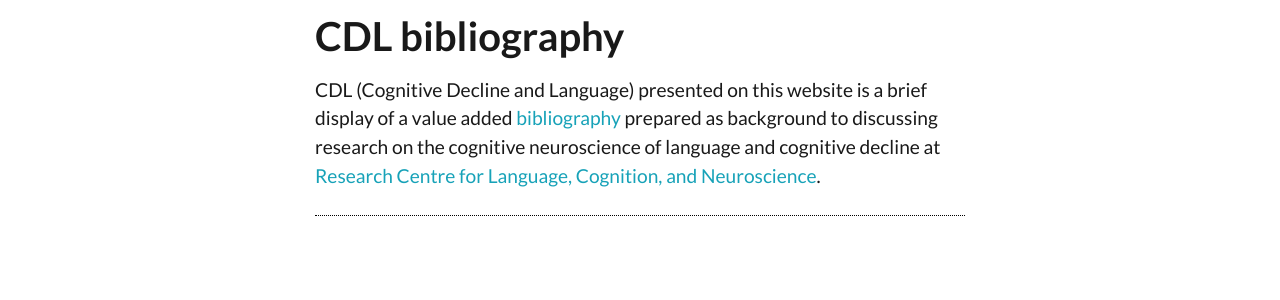
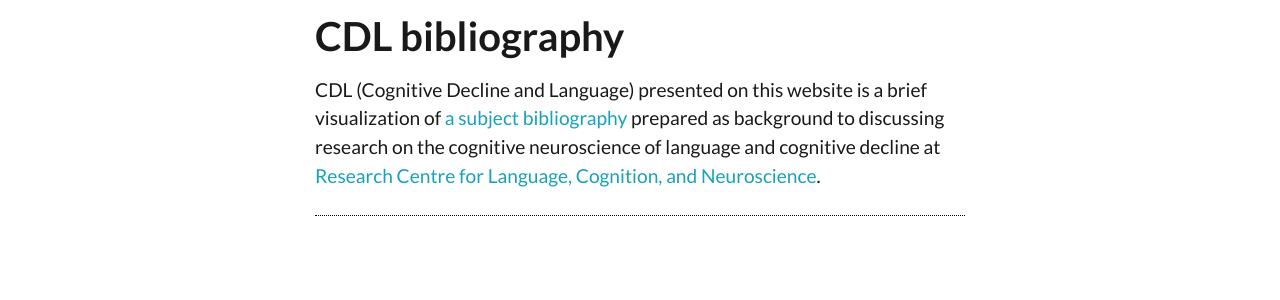
Before and after one commit to archivesw/cogfigcollection, a Jekyll site: the page built from pages/about.md, in a window 1280 px wide. Shown: the part 503-803 px from the top of the page. Built offline with Jekyll 4.4.1, drawn with Linux system fonts in a browser that asks for light colours; nearby versions of some CDN libraries.

Commit message:
Update about.md

```diff
--- a/pages/about.md
+++ b/pages/about.md
@@ -13,7 +13,7 @@
 {% include feature/nav-menu.html sections="CDL bibliography; CDL website; Acknowlegement" %}
 
 ## CDL bibliography
-CDL (Cognitive Decline and Language) presented on this website is a brief display of a value added [bibliography](https://www.polyu.edu.hk/cbs/rclcn/cognitive-decline-and-language-cdl/synopsis/) prepared as background to discussing research on the cognitive neuroscience of language and cognitive decline at [Research Centre for Language, Cognition, and Neuroscience](https://www.polyu.edu.hk/cbs/rclcn/about-centre/our-mission/).
+CDL (Cognitive Decline and Language) presented on this website is a brief visualization of [a subject bibliography](https://www.polyu.edu.hk/cbs/rclcn/cognitive-decline-and-language-cdl/synopsis/) prepared as background to discussing research on the cognitive neuroscience of language and cognitive decline at [Research Centre for Language, Cognition, and Neuroscience](https://www.polyu.edu.hk/cbs/rclcn/about-centre/our-mission/).
 
 ## CDL website
 This website of CDL (Cognitive Decline and Language) is generated using [`collectionbuilder-gh`](https://collectionbuilding.github.io/gh/), a project to create a free and simple digital collection using [GitHub Pages](https://pages.github.com/) from:
```
